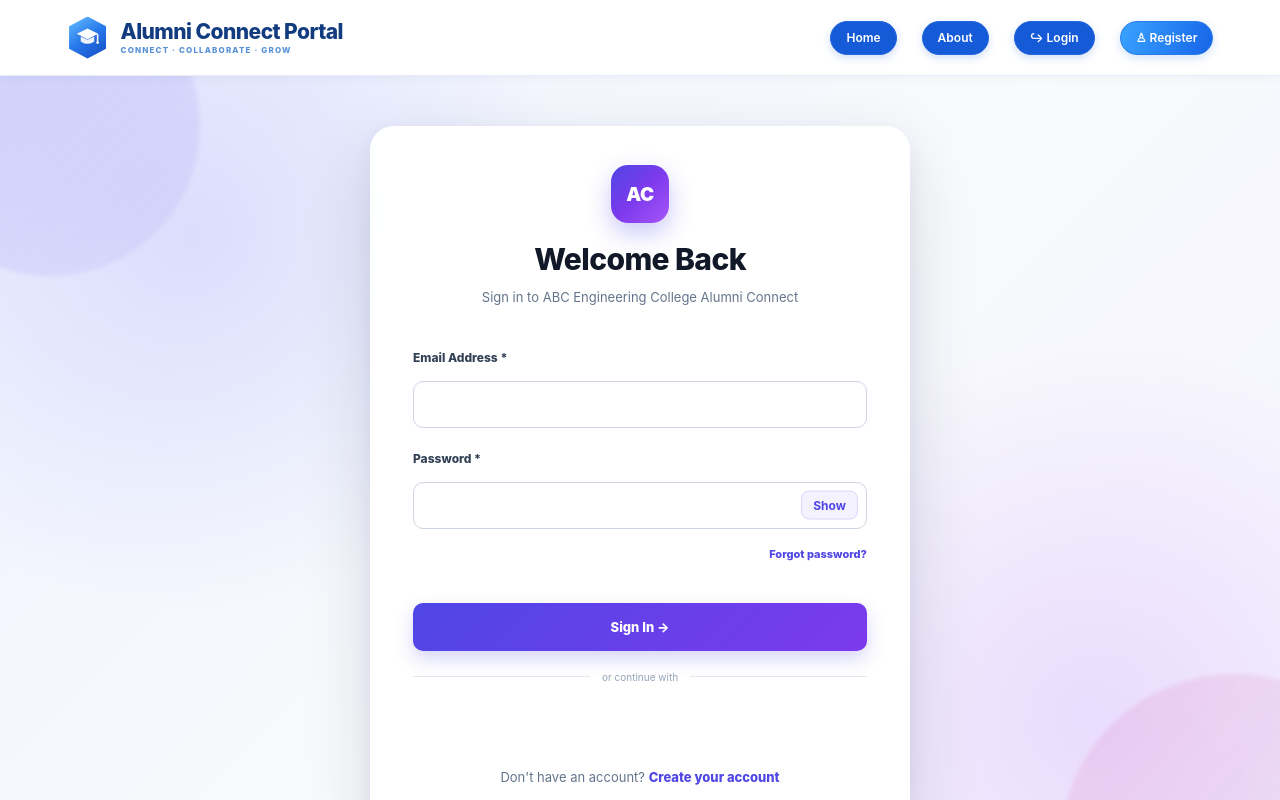
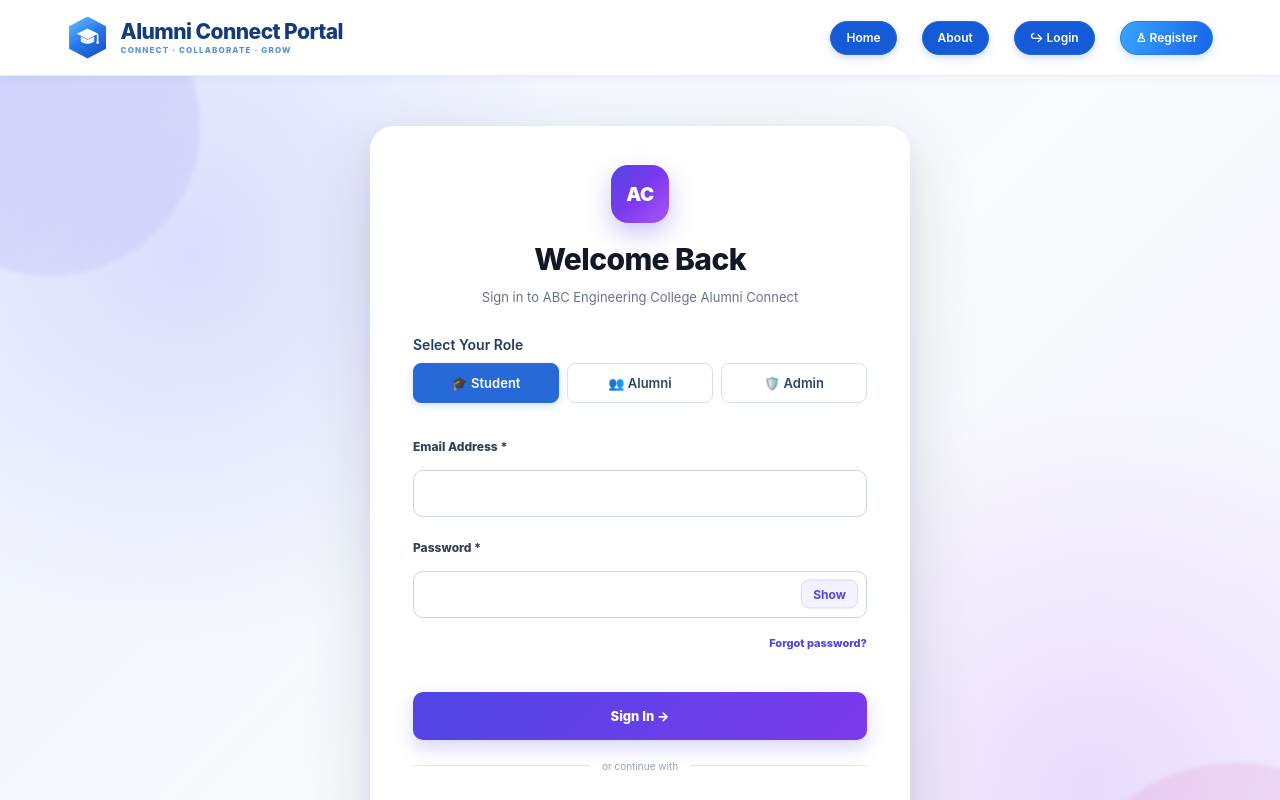
Before and after one commit to SUPRIYA29082007/alumni-connect-portal, a React (Vite) app in the folder frontend/: page /login in a window 1280 px wide. Shown: the top 800 px of the page. Built offline with nearby package versions, Linux system fonts and the light colour scheme; no server answers.

Commit message:
Add student alumni admin role selection to login

```diff
--- a/frontend/src/pages/auth/Login.jsx
+++ b/frontend/src/pages/auth/Login.jsx
@@ -1,3 +1,4 @@
+
 import React,{useState} from "react";
 import {Link,useNavigate} from "react-router-dom";
 import api from "../../services/api";
@@ -13,9 +14,44 @@ export default function Login(){
     password:""
   });
 
+  const [role,setRole]=useState("student");
   const [err,setErr]=useState("");
   const [loading,setLoading]=useState(false);
   const [showPassword,setShowPassword]=useState(false);
+
+  const styles={
+    roleSelection:{
+      marginBottom:"22px"
+    },
+    roleLabel:{
+      fontSize:"14px",
+      fontWeight:"600",
+      marginBottom:"10px",
+      color:"#243b63"
+    },
+    roleTabs:{
+      display:"flex",
+      gap:"8px",
+      width:"100%"
+    },
+    roleTab:{
+      flex:1,
+      padding:"11px 6px",
+      border:"1px solid #d5dfed",
+      borderRadius:"8px",
+      background:"#ffffff",
+      color:"#29466f",
+      fontSize:"13px",
+      fontWeight:"600",
+      cursor:"pointer"
+    },
+    activeTab:{
+      background:"#2869d8",
+      border:"1px solid #2869d8",
+      color:"#ffffff",
+      boxShadow:"0 3px 9px rgba(40,105,216,0.2)"
+    }
+  };
 
   const c=e=>{
     setF({
@@ -25,6 +61,14 @@ export default function Login(){
   };
 
   const go=u=>{
+
+    if(u.user.role!==role){
+      setErr(
+        `This account is not registered as ${role}. Please select the correct role.`
+      );
+      return;
+    }
+
     localStorage.setItem("token",u.token);
     localStorage.setItem("user",JSON.stringify(u.user));
 
@@ -72,6 +116,37 @@ export default function Login(){
       subtitle="Sign in to ABC Engineering College Alumni Connect"
     >
 
+      <div style={styles.roleSelection}>
+
+        <p style={styles.roleLabel}>
+          Select Your Role
+        </p>
+
+        <div style={styles.roleTabs}>
+
+          {["student","alumni","admin"].map(item=>(
+            <button
+              key={item}
+              type="button"
+              onClick={()=>{
+                setRole(item);
+                setErr("");
+              }}
+              style={{
+                ...styles.roleTab,
+                ...(role===item?styles.activeTab:{})
+              }}
+            >
+              {item==="student"?"🎓 Student":
+               item==="alumni"?"👥 Alumni":
+               "🛡️ Admin"}
+            </button>
+          ))}
+
+        </div>
+
+      </div>
+
       <form
         className="auth-form"
         onSubmit={submit}
@@ -100,6 +175,7 @@ export default function Login(){
         </label>
 
         <div className="password-input-wrap">
+
           <input
             type={showPassword?"text":"password"}
             name="password"
@@ -107,9 +183,16 @@ export default function Login(){
             onChange={c}
             required
           />
-          <button type="button" className="password-toggle" onClick={()=>setShowPassword(!showPassword)} aria-label={showPassword?"Hide password":"Show password"}>
+
+          <button
+            type="button"
+            className="password-toggle"
+            onClick={()=>setShowPassword(!showPassword)}
+            aria-label={showPassword?"Hide password":"Show password"}
+          >
             {showPassword?"Hide":"Show"}
           </button>
+
         </div>
 
         <div className="form-row">
@@ -126,15 +209,11 @@ export default function Login(){
           className="submit-button"
           disabled={loading}
         >
-          {loading
-            ?"Signing in..."
-            :"Sign In →"
-          }
+          {loading?"Signing in...":"Sign In →"}
         </button>
 
       </form>
 
-      {/* KEEP GOOGLE SIGN IN */}
       <GoogleSignIn
         onSuccess={go}
         onError={setErr}
```
